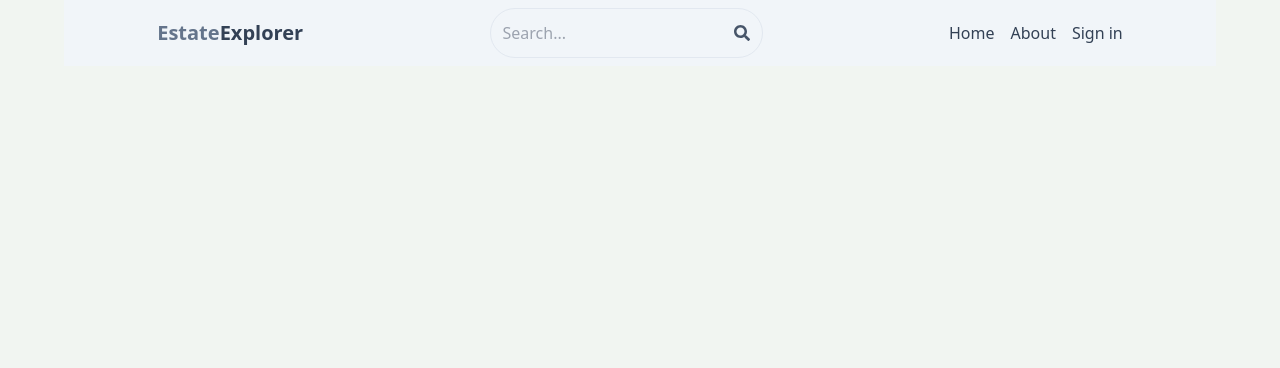
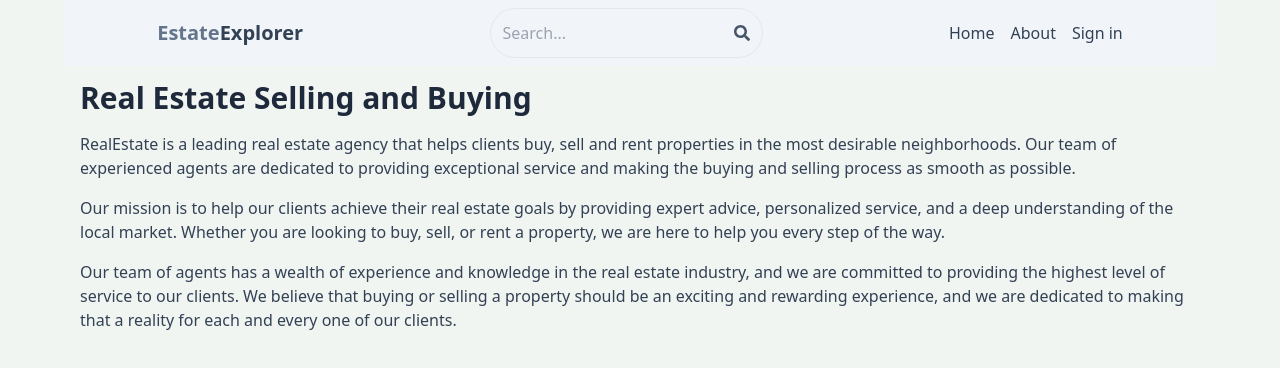
Before and after one commit to pasinduweerarathne/real-estate-mern-project, a React (Vite) app in the folder client/: page /about in a window 1280 px wide. Shown: the top 368 px of the page. Built offline with nearby package versions, Linux system fonts and the light colour scheme; no server answers.

Commit message:
add about page

```diff
--- a/client/src/pages/about/About.jsx
+++ b/client/src/pages/about/About.jsx
@@ -1,7 +1,32 @@
 import React from "react";
 
 const About = () => {
-  return <div>About</div>;
+  return (
+    <div className="py-20 px-4 max-w-6xl mx-auto">
+      <h1 className="text-3xl font-bold mb-4 text-slate-800">
+        Real Estate Selling and Buying
+      </h1>
+      <p className="mb-4 text-slate-700">
+        RealEstate is a leading real estate agency that helps clients buy, sell
+        and rent properties in the most desirable neighborhoods. Our team of
+        experienced agents are dedicated to providing exceptional service and
+        making the buying and selling process as smooth as possible.
+      </p>
+      <p className="mb-4 text-slate-700">
+        Our mission is to help our clients achieve their real estate goals by
+        providing expert advice, personalized service, and a deep understanding
+        of the local market. Whether you are looking to buy, sell, or rent a
+        property, we are here to help you every step of the way.
+      </p>
+      <p className="mb-4 text-slate-700">
+        Our team of agents has a wealth of experience and knowledge in the real
+        estate industry, and we are committed to providing the highest level of
+        service to our clients. We believe that buying or selling a property
+        should be an exciting and rewarding experience, and we are dedicated to
+        making that a reality for each and every one of our clients.
+      </p>
+    </div>
+  );
 };
 
 export default About;
```
